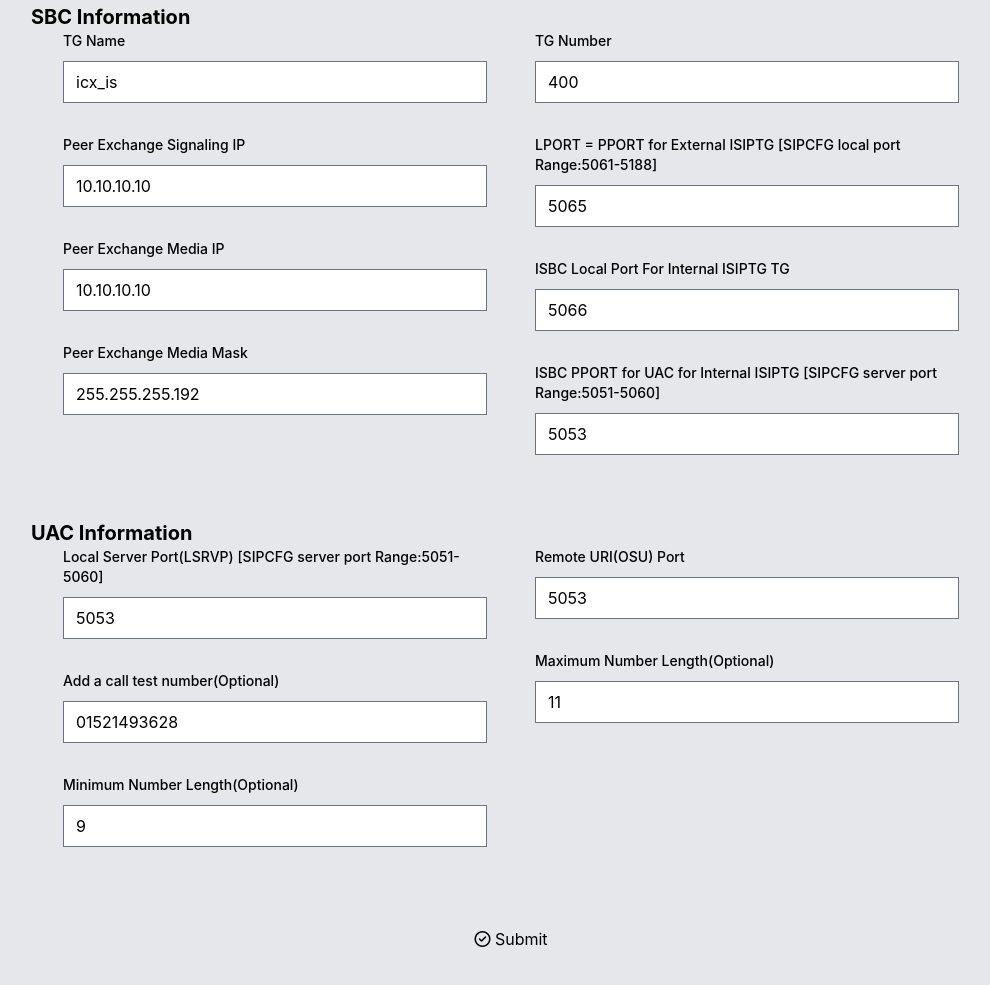
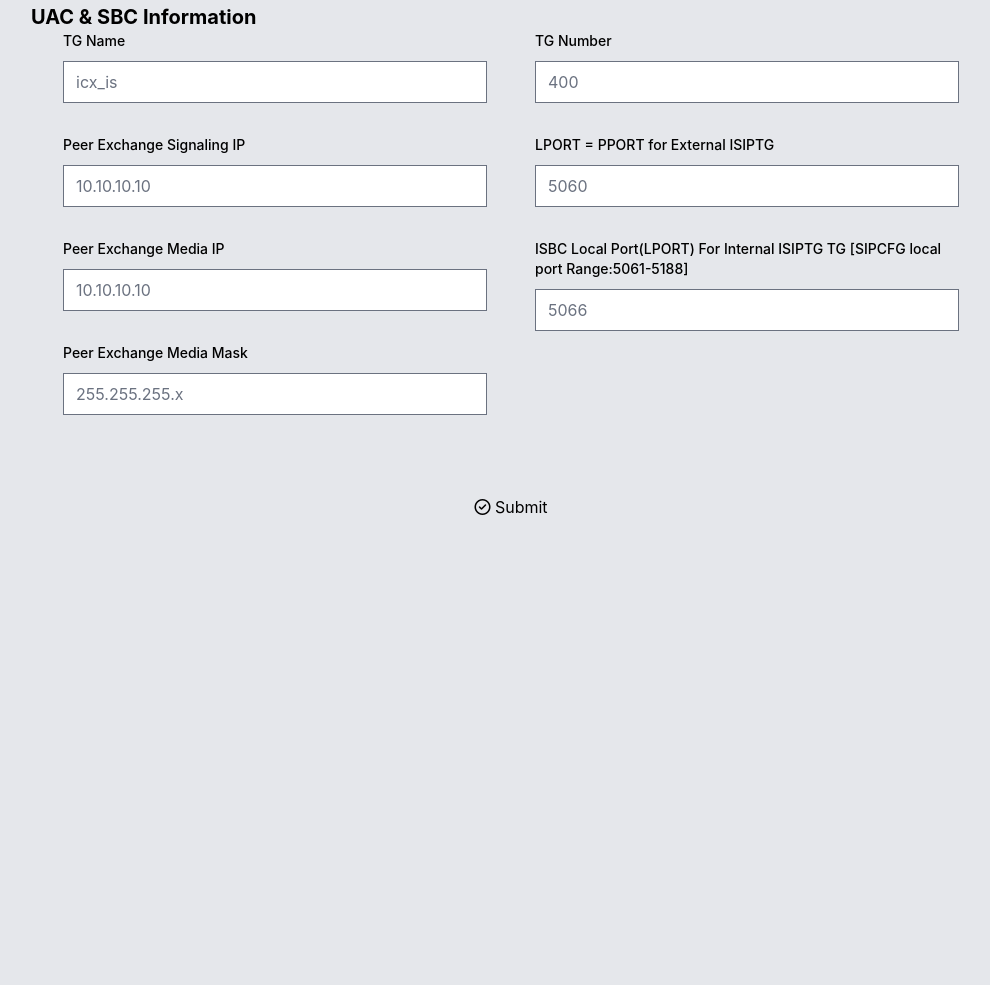
Before and after one commit to NazmushSakib/ANS-2_Script_Generator, a plain HTML site: page index.html in a window 1280 px wide. Shown: the part 241-1226 px from the top of the page, without its empty margins (129-1119 px from the left). After the commit the page ends 808 px from the top, so only its background shows below. Drawn offline with nearby package versions, Linux system fonts and the light colour scheme.

Commit message:
Major changes like UAC section removed, QRYITINPORT=Y added etc.

```diff
--- a/index.html
+++ b/index.html
@@ -88,7 +88,7 @@
         </fieldset>
       </div>
       <fieldset class="fieldsetCSS">
-        <legend class="font-bold text-xl">SBC Information</legend>
+        <legend class="font-bold text-xl">UAC & SBC Information</legend>
         <div class="internalFlexCSS">
           <section class="flex-1">
             <div class="mb-8">
@@ -97,7 +97,7 @@
                 id="TG-name"
                 type="text"
                 placeholder="icx_is"
-                value="icx_is"
+                value=""
                 required
                 class="input-field"
               />
@@ -111,7 +111,7 @@
                 id="signalIP"
                 type="text"
                 placeholder="10.10.10.10"
-                value="10.10.10.10"
+                value=""
                 required
                 class="input-field"
               />
@@ -125,8 +125,7 @@
                 id="mediaIP"
                 type="text"
                 placeholder="10.10.10.10"
-                value="10.10.10.10"
-                required
+                value=""
                 class="input-field"
               />
             </div>
@@ -139,8 +138,7 @@
                 id="mediaMask"
                 type="text"
                 placeholder="255.255.255.x"
-                value="255.255.255.192"
-                required
+                value=""
                 class="input-field"
               />
             </div>
@@ -153,39 +151,39 @@
                 id="TGnum"
                 type="text"
                 placeholder="400"
-                value="400"
+                value=""
                 required
                 class="input-field"
               />
             </div>
             <div class="mb-8">
               <label for="externalTGport" class="labelCSS"
-                >LPORT = PPORT for External ISIPTG [SIPCFG local port
-                Range:5061-5188]</label
+                >LPORT = PPORT for External ISIPTG </label
               >
               <input
                 id="externalTGport"
                 type="text"
-                placeholder="5065"
-                value="5065"
+                placeholder="5060"
+                value=""
                 required
                 class="input-field"
               />
             </div>
             <div class="mb-8">
               <label for="internaLocalPort" class="labelCSS"
-                >ISBC Local Port For Internal ISIPTG TG
+                >ISBC Local Port(LPORT) For Internal ISIPTG TG [SIPCFG local port
+                Range:5061-5188]
               </label>
               <input
                 id="internaLocalPort"
                 type="text"
                 placeholder="5066"
-                value="5066"
+                value=""
                 required
                 class="input-field"
               />
             </div>
-            <div class="mb-8">
+            <div class="mb-8 hidden">
               <label for="internaPeerPortForUAC" class="labelCSS"
                 >ISBC PPORT for UAC for Internal ISIPTG [SIPCFG server port
                 Range:5051-5060]</label
@@ -193,87 +191,15 @@
               <input
                 id="internaPeerPortForUAC"
                 type="text"
-                placeholder="5053"
-                value="5053"
-                required
+                placeholder="5060"
+                value=""
                 class="input-field"
               />
             </div>
           </section>
         </div>
       </fieldset>
-      <fieldset class="fieldsetCSS my-8">
-        <legend class="font-bold text-xl">UAC Information</legend>
-        <div class="internalFlexCSS">
 
-          <div class="flex-1">
-            <div class="mb-8">
-              <label for="uacLocalPort" class="labelCSS"
-                >Local Server Port(LSRVP) [SIPCFG server port
-                Range:5051-5060]</label
-              >
-              <input
-                id="uacLocalPort"
-                type="text"
-                placeholder="5053"
-                value="5053"
-                required
-                class="input-field"
-              />
-            </div>
-            <div class="mb-8">
-              <label for="prefix" class="labelCSS"
-                >Add a call test number(Optional)</label
-              >
-              <input
-                id="prefix"
-                type="text"
-                placeholder="Called or B-Party number"
-                value="01521493628"
-                class="input-field"
-              />
-            </div>
-            <div class="mb-8">
-              <label for="minNumberLength" class="labelCSS"
-                >Minimum Number Length(Optional)</label
-              >
-              <input
-                id="minNumberLength"
-                type="text"
-                placeholder="9"
-                value="9"
-                class="input-field"
-              />
-            </div>
-          </div>
-          <div class="flex-1">
-            <div class="mb-8">
-              <label for="osuPort" class="labelCSS">Remote URI(OSU) Port</label>
-              <input
-                id="osuPort"
-                type="text"
-                placeholder="5053"
-                value="5053"
-                required
-                class="input-field"
-              />
-            </div>
-            <div class="mb-8">
-              <label for="maxNumberLength" class="labelCSS"
-                >Maximum Number Length(Optional)</label
-              >
-              <input
-                id="maxNumberLength"
-                type="text"
-                placeholder="11"
-                value="11"
-                class="input-field"
-              />
-            </div>
-          </div>
-
-        </div>
-      </fieldset>
       <div class="flex justify-center my-12">
         <button
           id="submit"
```
Also changed, not shown: script.js (+8 -33 lines), draft tg config.txt.
